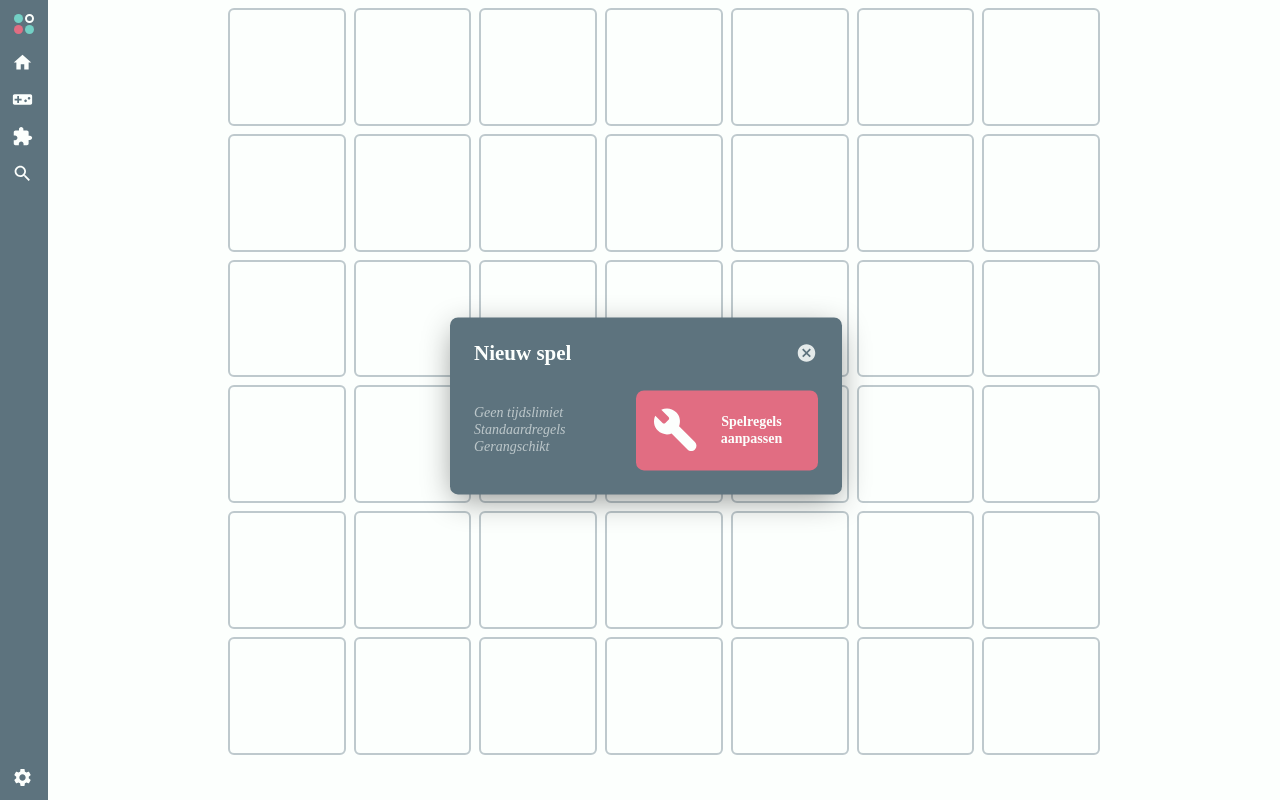
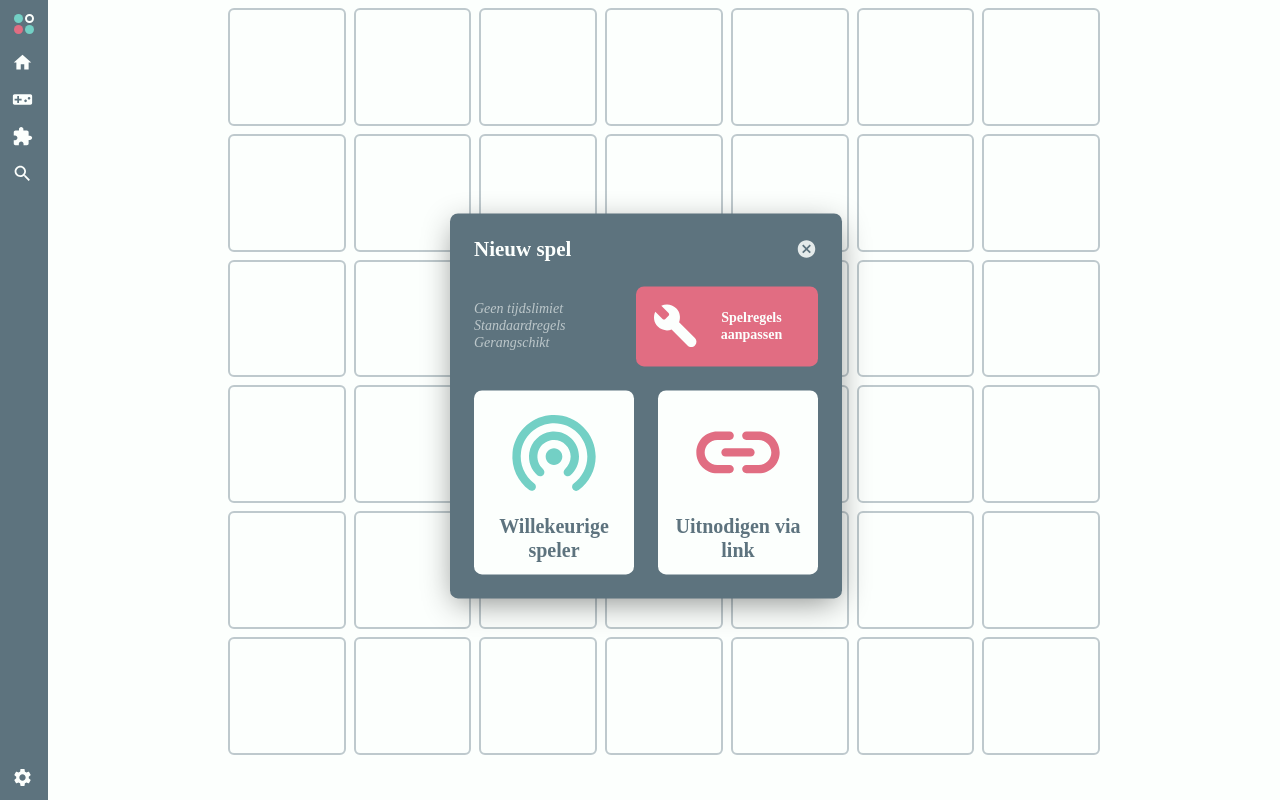
Before and after one commit to lonkaars/connect-4, a React (Create React App) app: page /game in a window 1280 px wide. Built offline with nearby package versions, Linux system fonts and the light colour scheme.

Commit message:
invite knopjes klaar

```diff
--- a/src/pages/game.tsx
+++ b/src/pages/game.tsx
@@ -1,8 +1,39 @@
+import { CSSProperties } from 'react';
+
 import { NavBar } from '../components/navbar';
 import { CenteredPage } from '../components/page';
 import { VoerBord } from '../components/voerBord';
 import { DialogBox } from '../components/dialogBox';
 import { CurrentGameSettings } from '../components/gameSettings';
+import { Button } from '../components/ui';
+
+import WifiTetheringRoundedIcon from '@material-ui/icons/WifiTetheringRounded';
+import LinkRoundedIcon from '@material-ui/icons/LinkRounded';
+
+var InviteButtonStyle: CSSProperties = {
+	backgroundColor: "var(--text)",
+	height: 160,
+	padding: 12
+}
+
+var InviteButtonIconStyle: CSSProperties = {
+	fontSize: 100,
+	position: "absolute",
+	top: 12,
+	left: "50%",
+	transform: "translateX(-50%)"
+}
+
+var InviteButtonLabelStyle: CSSProperties = {
+	position: "absolute",
+	bottom: 12,
+	left: "50%",
+	transform: "translateX(-50%)",
+	textAlign: "center",
+	color: "var(--background)",
+	width: 136,
+	fontSize: 20
+}
 
 export default function GamePage() {
 	return (
@@ -12,6 +43,27 @@ export default function GamePage() {
 				<VoerBord width={7} height={6}/>
 				<DialogBox title="Nieuw spel">
 					<CurrentGameSettings/>
+					<div style={{
+						marginTop: 24,
+						display: "grid",
+						gridTemplateColumns: "1fr 1fr",
+						gridGap: 24
+					}}>
+						<Button style={InviteButtonStyle}>
+							<WifiTetheringRoundedIcon style={{
+								color: "var(--disk-b)",
+								...InviteButtonIconStyle
+							}}/>
+							<h2 style={InviteButtonLabelStyle}>Willekeurige speler</h2>
+						</Button>
+						<Button style={InviteButtonStyle}>
+							<LinkRoundedIcon style={{
+								color: "var(--disk-a)",
+								...InviteButtonIconStyle
+							}}/>
+							<h2 style={InviteButtonLabelStyle}>Uitnodigen via link</h2>
+						</Button>
+					</div>
 				</DialogBox>
 			</CenteredPage>
 		</div>
```
